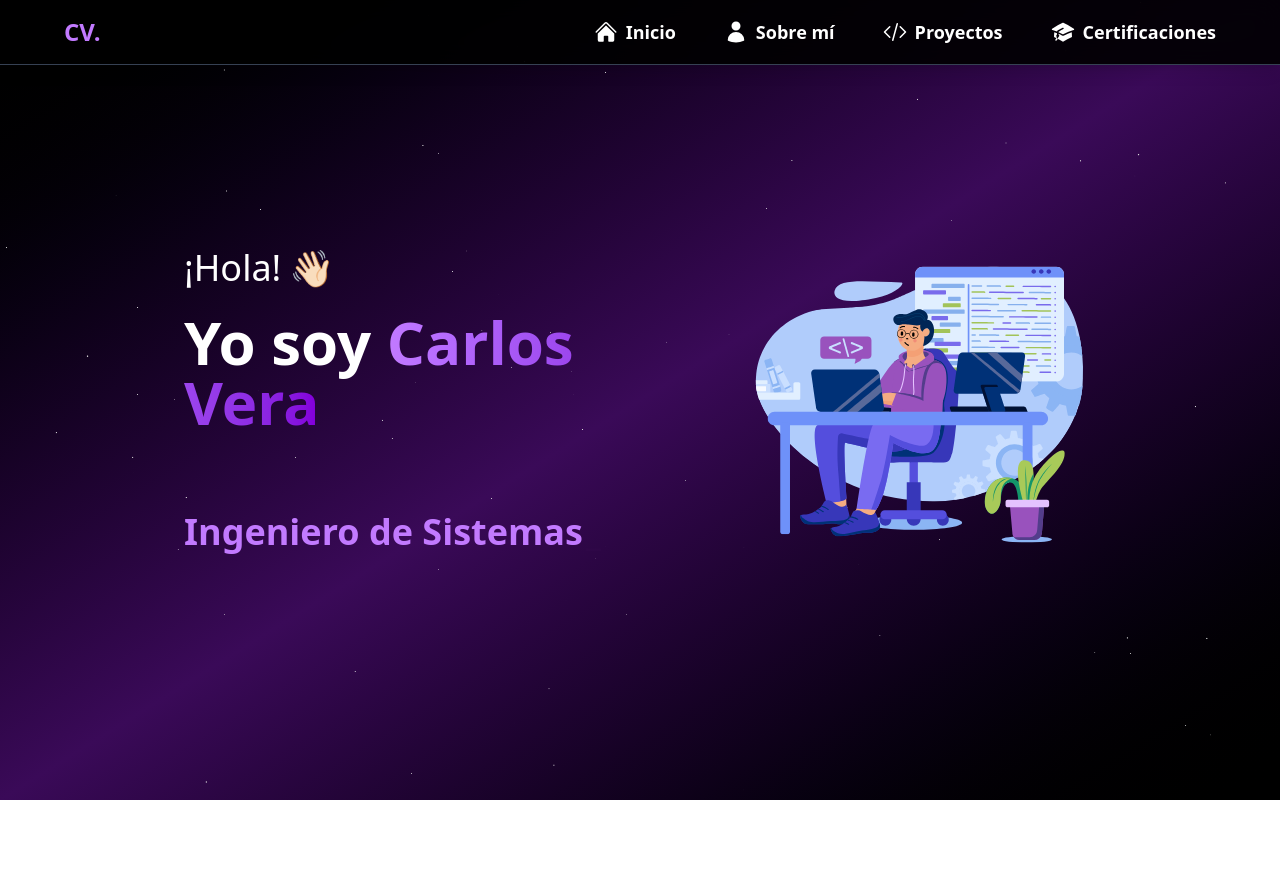
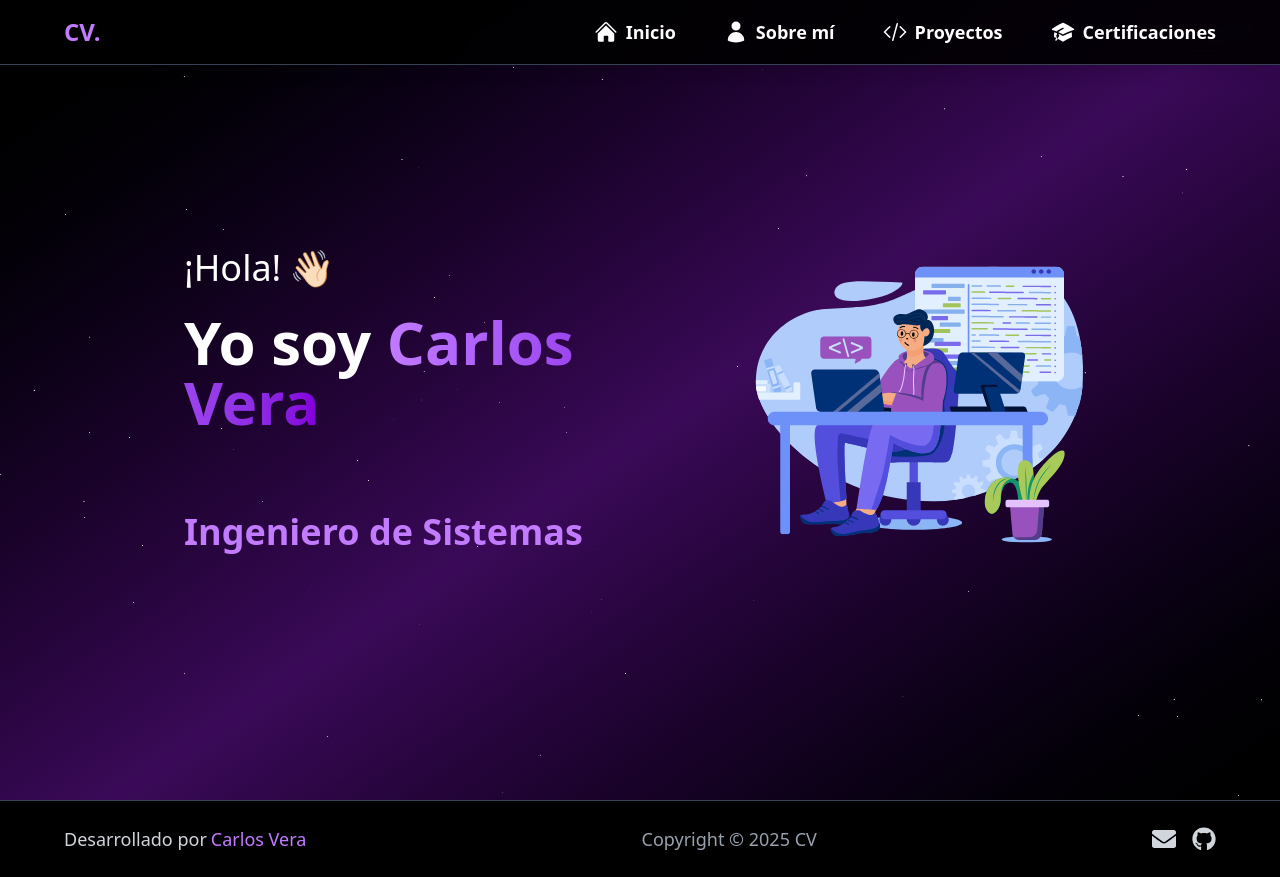
Before and after one commit to caavera/caavera.github.io, a React (Vite) app: page / in a window 1280 px wide. Before the commit the page ends 800 px from the top, so only its background shows below. Built offline with nearby package versions, Linux system fonts and the light colour scheme.

Commit message:
se agrega componente footer

```diff
--- /dev/null
+++ b/src/components/Footer/index.jsx
@@ -0,0 +1,40 @@
+import { FaGithub, FaEnvelope } from "react-icons/fa";
+
+const Footer = () => {
+    const currentYear = new Date().getFullYear();
+
+    return (
+        <footer className="bg-black text-gray-300 py-6 px-6 md:px-12 border-t border-gray-700">
+            <div className="max-w-6xl mx-auto flex flex-col md:flex-row items-center justify-center text-center space-y-4 md:space-y-0 md:justify-between">
+
+                {/* IZQUIERDA: Desarrollado por */}
+                <p className="text-lg flex items-center justify-center">
+                    Desarrollado por{" "}
+                    <a href="https://github.com/caavera" target="_blank" rel="noopener noreferrer"
+                        className="text-purple-400 hover:text-purple-600 transition ml-1">
+                        Carlos Vera
+                    </a>
+                </p>
+
+                {/* CENTRO: Copyright */}
+                <p className="text-lg text-gray-400 flex items-center justify-center">
+                    Copyright © {currentYear} CV
+                </p>
+
+                {/* DERECHA: Contacto */}
+                <div className="flex space-x-4 items-center justify-center">
+                    <a href="mailto:veracar111@gmail.com" className="text-gray-300 hover:text-purple-400 transition">
+                        <FaEnvelope className="w-6 h-6" />
+                    </a>
+                    <a href="https://github.com/caavera" target="_blank" rel="noopener noreferrer"
+                        className="text-gray-300 hover:text-purple-400 transition">
+                        <FaGithub className="w-6 h-6" />
+                    </a>
+                </div>
+
+            </div>
+        </footer>
+    );
+};
+
+export default Footer;
--- a/src/components/Layout/index.jsx
+++ b/src/components/Layout/index.jsx
@@ -1,6 +1,7 @@
 import { Outlet } from "react-router-dom";
 import Navbar from "../Navbar";
 import Background from "../Background";
+import Footer from "../Footer";
 
 const Layout = () => {
     return (
@@ -15,6 +16,9 @@ const Layout = () => {
             <main className="relative z-10 px-6 md:px-20">
                 <Outlet />
             </main>
+
+            {/* Pie de página con el copyright y enlaces de redes sociales */}
+            <Footer />
         </div>
     );
 };
```
